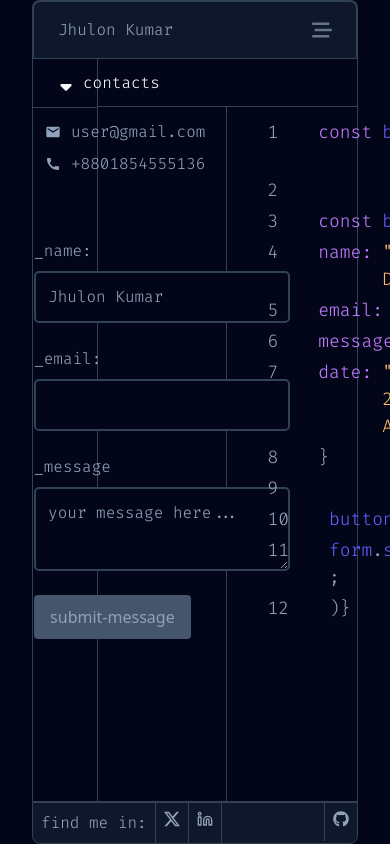
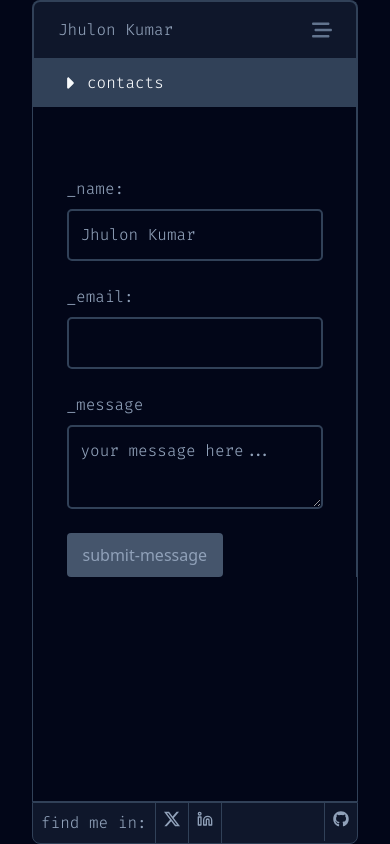
Before and after one commit to basudevkumer/jhulon-kumar-portfolio, a React (Vite) app: page /contact-me in a window 390 px wide. Built offline with nearby package versions, Linux system fonts and the light colour scheme.

Commit message:
added responsive contact part

```diff
--- a/src/component/contact/Index.jsx
+++ b/src/component/contact/Index.jsx
@@ -6,14 +6,23 @@ import Button from "../commonComponent/Button";
 const ContactContainer = () => {
   // manage state
   const [activeLight, setActiveLight] = useState(null);
+  const [isOpen, setIsOpen] = useState(false);
+
   //manage event
+
   const handleClickedContact = (id) => {
-    setActiveLight((divv) => (divv === id ? null : id));
+    setActiveLight((prev) => (prev === id ? null : id));
   };
+
+  const handleOpen = () => {
+    setIsOpen(!isOpen);
+  };
+
   const { down } = allIcon;
   return (
     <section className="border border-slate-700  h-full w-full">
-      <div className="grid grid-cols-5 h-full w-full">
+      <div className="h-full w-full hidden lg:block">
+        <div className="grid grid-cols-5 h-full w-full ">
           <div className="border-r border-slate_700 h-full w-full ">
             <div>
               <p className="body_thin_md text-slate_50 px-6 py-3 flex  gap-x-2 items-center border-b border-slate_700">
@@ -39,8 +48,6 @@ const ContactContainer = () => {
                   })}
                 </ul>
               </div>
-
-
             </div>
           </div>
           <div className="col-span-4 h-full w-full">
@@ -92,7 +99,12 @@ const ContactContainer = () => {
                     ></textarea>
                   </div>
                   <div>
-                    <Button children={"submit-message"} className={"text-slate_400 hover:text-slate_950 hover:bg-orange_200 transition duration-300 ease-in-out"}/>
+                    <Button
+                      children={"submit-message"}
+                      className={
+                        "text-slate_400 hover:text-slate_950 hover:bg-orange_200 transition duration-300 ease-in-out"
+                      }
+                    />
                   </div>
                 </div>
               </div>
@@ -105,7 +117,12 @@ const ContactContainer = () => {
                       <span>button</span>{" "}
                       <span className="text-purple_400">=</span>{" "}
                       <div>
-                      document.querySelector<span className="text-slate_400">{`( `}</span><span className="text-orange_300">'#sendBtn'</span> <span><span className="text-slate_400">{`)`}</span><span></span>
+                        document.querySelector
+                        <span className="text-slate_400">{`( `}</span>
+                        <span className="text-orange_300">'#sendBtn'</span>{" "}
+                        <span>
+                          <span className="text-slate_400">{`)`}</span>
+                          <span></span>
                         </span>
                       </div>
                     </div>
@@ -151,7 +168,10 @@ const ContactContainer = () => {
                     <span className="text-slate_400 ">7</span>
                     <div className="flex gap-x-[10px]">
                       <span className="text-purple_400">date:</span>
-                    <span className="text-orange_300"> "Thu 21 Apr"</span>{" "}
+                      <span className="text-orange_300">
+                        {" "}
+                        "Thu 21 Apr"
+                      </span>{" "}
                       <span className="text-slate_400">,</span>
                     </div>
                   </div>
@@ -194,6 +214,99 @@ const ContactContainer = () => {
             </div>
           </div>
         </div>
+      </div>
+      <div className="lg:hidden w-full h-full">
+        <div>
+          <button
+            className="body_thin_md w-full text-slate_50 px-6 py-3 flex  gap-x-3 items-center  bg-slate_700  "
+            onClick={handleOpen}
+          >
+            <span className={`text-lg  ${isOpen ? "rotate-0" : "-rotate-90"}`}>
+              {down}
+            </span>{" "}
+            contacts
+          </button>
+          {isOpen && (
+            <div className="py-3 px-6">
+              <ul className="space-y-2">
+                {contact.map((items) => {
+                  const isLight = activeLight === items.id;
+                  return (
+                    <li
+                      className={`cursor-pointer cursor-pointer body_thin_md   flex  items-center gap-x-[10px] ${
+                        isLight ? "text-slate_50" : "text-slate_400"
+                      }`}
+                      key={items.key}
+                      onClick={() => handleClickedContact(items.id)}
+                    >
+                      <span>{items.icon}</span>
+                      {items.displayName}
+                    </li>
+                  );
+                })}
+              </ul>
+            </div>
+          )}
+        </div>
+
+        <div className="lg:hidden w-full h-full">
+          <div className="border-r border-slate_700 flex justify-center  lg:pt-[50px] pt-[70px]">
+            <div className="flex flex-col gap-y-6">
+              <div className="flex flex-col">
+                <label
+                  htmlFor="name"
+                  className="body_thin_md  text-slate_400 pb-2"
+                >
+                  _name:
+                </label>
+                <input
+                  type="text"
+                  id="name"
+                  name="name"
+                  className="p-3 placeholder:text-slate_400 text-slate_400 placeholder:body_thin_md body_thin_md bg-slate_950 border-2 rounded-[5px] border-slate_700"
+                  placeholder="Jhulon Kumar"
+                />
+              </div>
+              <div className="flex flex-col">
+                <label
+                  htmlFor="email"
+                  className="body_thin_md  text-slate_400 pb-2"
+                >
+                  _email:
+                </label>
+                <input
+                  type="email"
+                  id="email"
+                  name="email"
+                  className="p-3 placeholder:text-slate_400 text-slate_400 placeholder:body_thin_md body_thin_md bg-slate_950 border-2 rounded-[5px] border-slate_700"
+                />
+              </div>
+              <div className="flex flex-col">
+                <label
+                  htmlFor="message"
+                  className="body_thin_md  text-slate_400 pb-2"
+                >
+                  _message
+                </label>
+                <textarea
+                  name="message"
+                  id="message"
+                  placeholder="your message here..."
+                  className="h-[84px] w-full p-3   placeholder:text-slate_400 text-slate_400 placeholder:body_thin_md body_thin_md bg-slate_950 border-2  border-slate_700 rounded-[5px]"
+                ></textarea>
+              </div>
+              <div>
+                <Button
+                  children={"submit-message"}
+                  className={
+                    "text-slate_400 hover:text-slate_950 hover:bg-orange_200 transition duration-300 ease-in-out"
+                  }
+                />
+              </div>
+            </div>
+          </div>
+        </div>
+      </div>
     </section>
   );
 };
--- a/src/component/home/Index.jsx
+++ b/src/component/home/Index.jsx
@@ -35,7 +35,7 @@ const Hello = () => {
 
                 <a
                   href="https://github.com/basudevkumer"
-                  className="body_thin_md text-rose_300 inline-block "
+                  className="body_thin_md text-rose_300 inline-block whitespace-wrap"
                   target="blank"
                 >
                   “https://github.com/basudevkumer”
--- a/src/component/project/projectMain/ProjectMain.jsx
+++ b/src/component/project/projectMain/ProjectMain.jsx
@@ -188,7 +188,7 @@ const ProjectMain = () => {
           </div>
         )}
 
-        <div className="text-white py-12 px-6  bg-yellow-500  block sm:hidden  ">
+        <div className="text-white py-12 px-6   block sm:hidden  ">
           {/* The scrollable element for your list */}
           <div
             ref={smallResponsiveRef}
```
Lines whose indentation alone changed are shown as unchanged.
